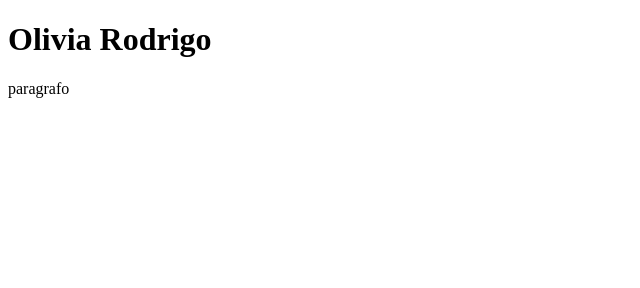
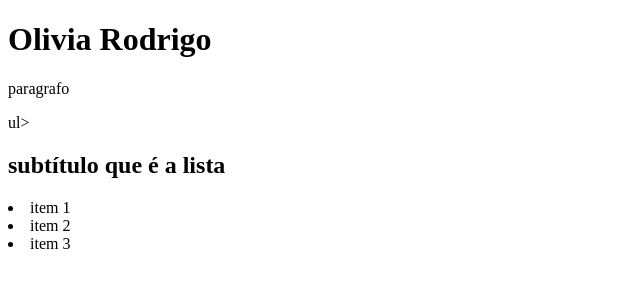
Before and after one commit to Naluuu1A/Primeiros2024, a plain HTML site: page Index.html in a window 1280 px wide. Shown: the whole page, without its empty margins (0-640 px from the left). Drawn offline with Linux system fonts and the light colour scheme.

Commit message:
Update Index.html

```diff
--- a/Index.html
+++ b/Index.html
@@ -7,6 +7,10 @@
 </head>
 <body>
     <H1>Olivia Rodrigo</H1>
-    <p>paragrafo </p>
+    <p>paragrafo </p>ul>
+        <h2> subtítulo que é a lista</h2>
+        <li>item 1 </li>
+        <li>item 2 </li>
+        <li>item 3 </li>
 </body>
 </html>
```
